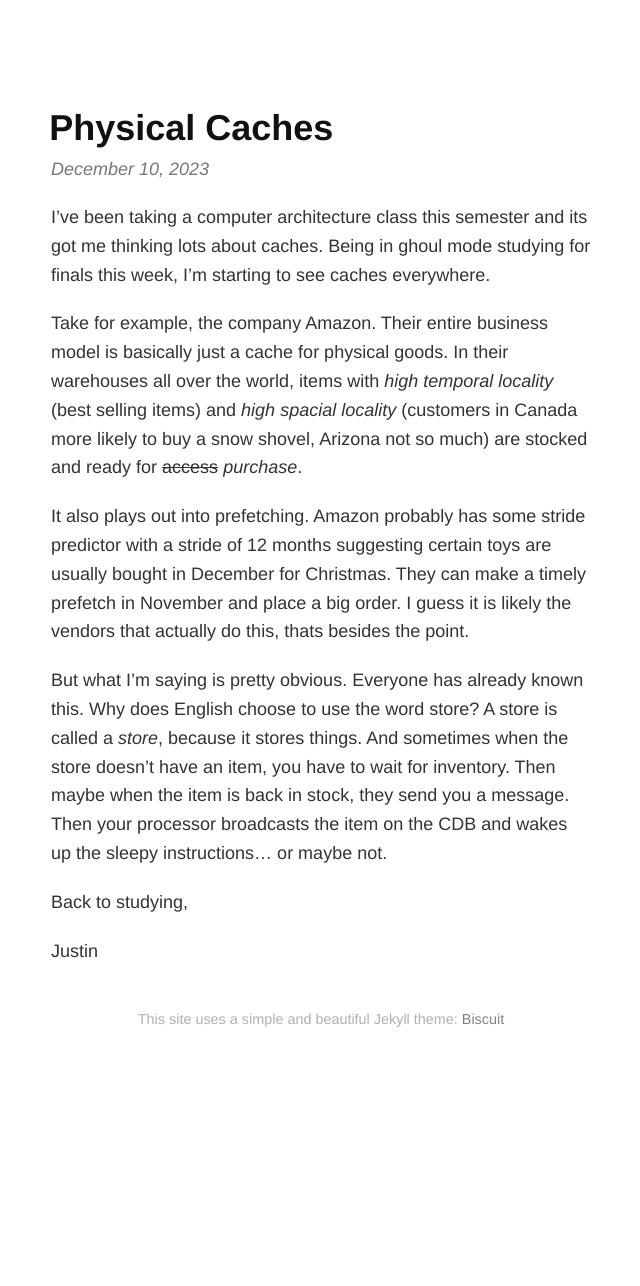
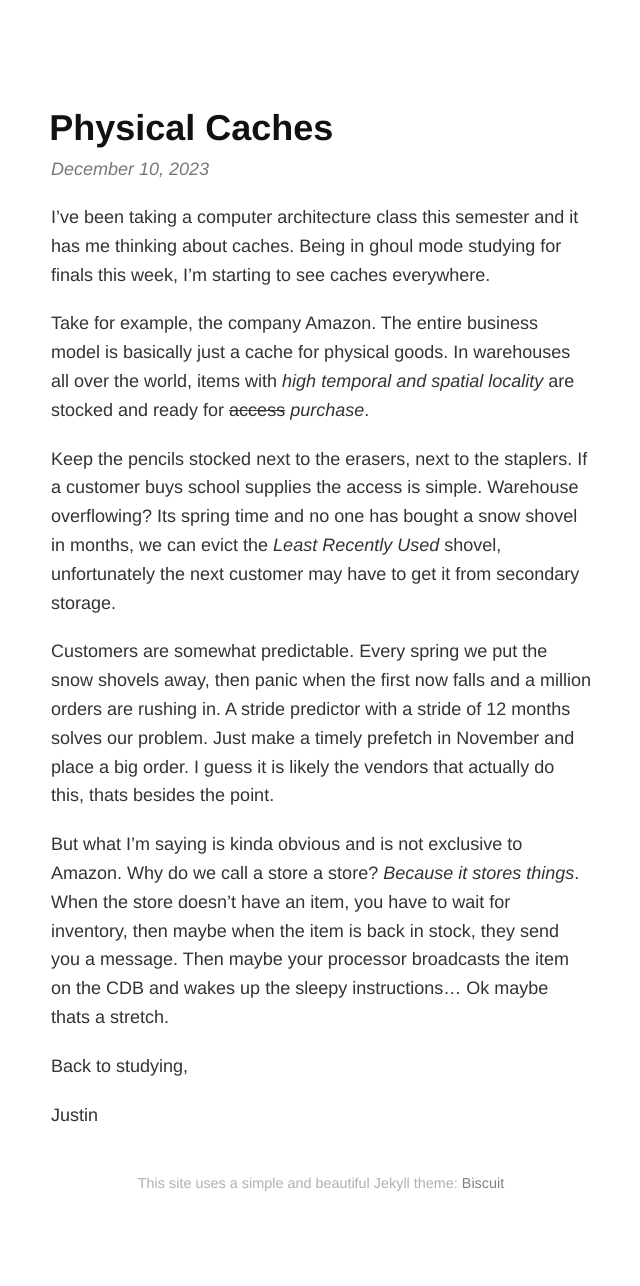
Before and after one commit to JustinMeimar/JustinMeimar.github.io, a Jekyll site: the page built from _posts/2023-12-10-physical-caches.md, in a window 1280 px wide. Shown: the whole page, without its empty margins (319-959 px from the left). Built offline with Jekyll 4.4.1, drawn with Linux system fonts in a browser that asks for light colours; before the commit the page ends 1122 px from its top, so only the background shows below that.

Commit message:
spelling

```diff
--- a/_posts/2023-12-10-physical-caches.md
+++ b/_posts/2023-12-10-physical-caches.md
@@ -4,16 +4,15 @@ layout: page
 date: 2023-12-10
 ---
 
-I've been taking a computer architecture class this semester and its got me thinking lots about caches. Being in ghoul mode studying for finals this week, I'm starting to see caches everywhere.
+I've been taking a computer architecture class this semester and it has me thinking about caches. Being in ghoul mode studying for finals this week, I'm starting to see caches everywhere.
 
-Take for example, the company Amazon. Their entire business model is basically just a cache for physical goods.
-In their warehouses all over the world, items with *high temporal locality* (best selling items)
-and *high spacial locality* (customers in Canada more likely to buy a snow shovel, Arizona not so much)
-are stocked and ready for ~~access~~ *purchase*.
+Take for example, the company Amazon. The entire business model is basically just a cache for physical goods. In warehouses all over the world, items with *high temporal and spatial locality* are stocked and ready for ~~access~~ *purchase*.
 
-It also plays out into prefetching. Amazon probably has some stride predictor with a stride of 12 months suggesting certain toys are usually bought in December for Christmas. They can make a timely prefetch in November and place a big order. I guess it is likely the vendors that actually do this, thats besides the point.
+Keep the pencils stocked next to the erasers, next to the staplers. If a customer buys school supplies the access is simple. Warehouse overflowing? Its spring time and no one has bought a snow shovel in months, we can evict the *Least Recently Used* shovel, unfortunately the next customer may have to get it from secondary storage.
 
-But what I'm saying is pretty obvious. Everyone has already known this. Why does English choose to use the word store? A store is called a *store*, because it stores things. And sometimes when the store doesn't have an item, you have to wait for inventory. Then maybe when the item is back in stock, they send you a message. Then your processor broadcasts the item on the CDB and wakes up the sleepy instructions... or maybe not.
+Customers are somewhat predictable. Every spring we put the snow shovels away, then panic when the first now falls and a million orders are rushing in. A stride predictor with a stride of 12 months solves our problem. Just make a timely prefetch in November and place a big order. I guess it is likely the vendors that actually do this, thats besides the point.
+
+But what I'm saying is kinda obvious and is not exclusive to Amazon. Why do we call a store a store? *Because it stores things*. When the store doesn't have an item, you have to wait for inventory, then maybe when the item is back in stock, they send you a message. Then maybe your processor broadcasts the item on the CDB and wakes up the sleepy instructions... Ok maybe thats a stretch.
 
 Back to studying,
 
```
